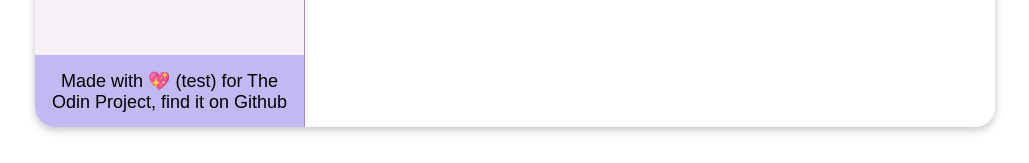
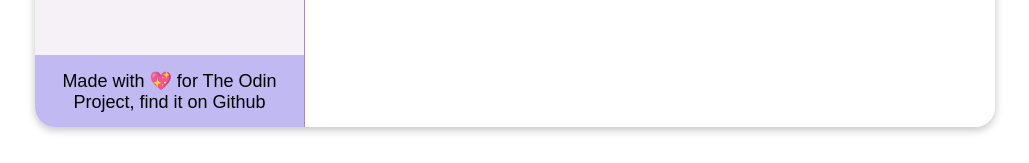
Before and after one commit to Andrefe91/js_project_todoList, a website built with webpack: page src/index.html in a window 1280 px wide. Shown: the part 573-736 px from the top of the page, without its empty margins (125-1154 px from the left). Built offline with nearby package versions, Linux system fonts and the light colour scheme.

Commit message:
Another test for the index.html

```diff
--- a/src/index.html
+++ b/src/index.html
@@ -44,7 +44,7 @@
             </section>
 
             <footer class="flex-centerVer">
-                <p>Made with 💖 (test) for <a href="https://theodinproject.com/">The Odin Project</a>, find it on <a href="https://github.com/Andrefe91/js_project_todoList">Github</a></p>
+                <p>Made with 💖 for <a href="https://theodinproject.com/">The Odin Project</a>, find it on <a href="https://github.com/Andrefe91/js_project_todoList">Github</a></p>
             </footer>
         </div>
 
```
